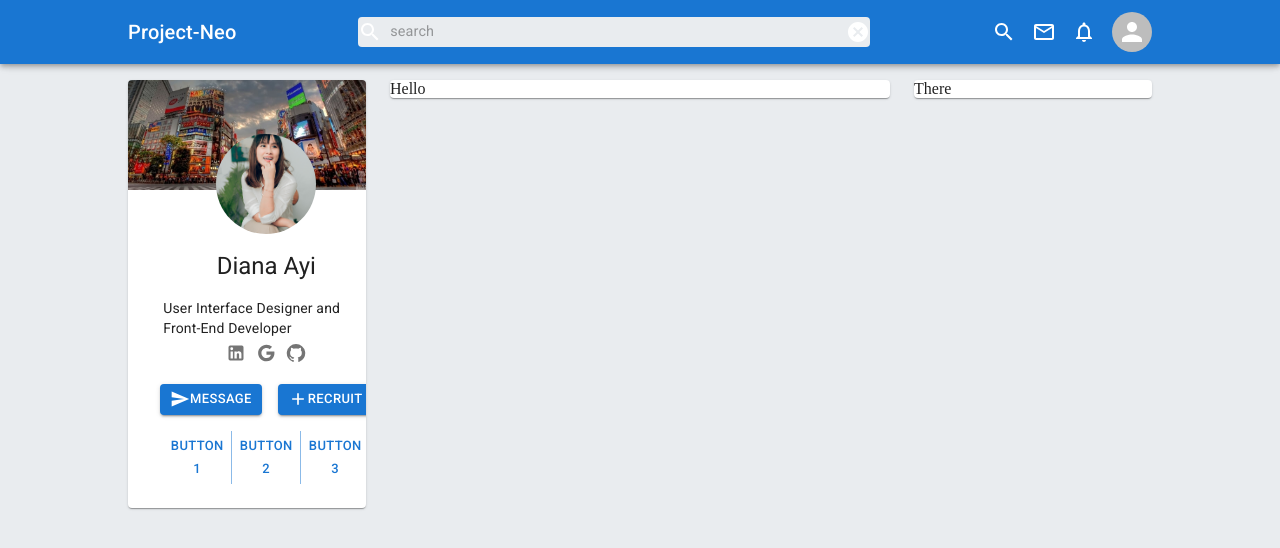
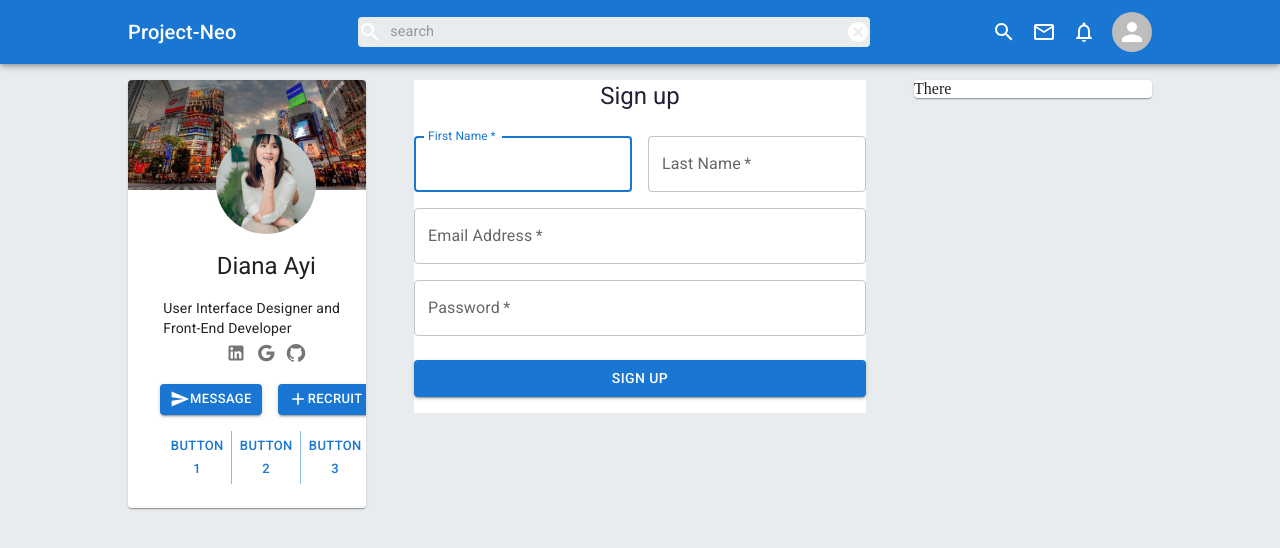
Before and after one commit to jpzambranoleon/project-neo-front-end, a React (Create React App) app: page /profile in a window 1280 px wide. Shown: the top 548 px of the page. Built offline with nearby package versions, Linux system fonts and the light colour scheme.

Commit message:
updated files

```diff
--- a/src/pages/profilePage/Profile.jsx
+++ b/src/pages/profilePage/Profile.jsx
@@ -1,8 +1,9 @@
-import { Box, Grid, Paper } from "@mui/material";
+import { Box, Grid, Paper, TextField } from "@mui/material";
 import Navbar from "../../components/Navbar";
 import { makeStyles } from "@mui/styles";
 import ProfileCard from "../homePage/components/ProfileCard";
 import User from "./components/User";
+import Description from "./components/Description";
 
 const useStyles = makeStyles((theme) => ({
     boxContainer: {
@@ -29,9 +30,7 @@ export default function Profile() {
                         </Box>
                     </Grid>
                     <Grid item sm={6}>
-                        <Paper>
-                            <div>Hello</div>
-                        </Paper>
+                        <Description />
                     </Grid>
                     <Grid item sm={3}>
                         <Paper>
--- /dev/null
+++ b/src/pages/profilePage/components/Description.jsx
@@ -0,0 +1,77 @@
+import { LockOutlined } from "@mui/icons-material";
+import { Avatar, Box, Button, CssBaseline, FormControlLabel, Grid, TextField, Typography, Link, Checkbox, Container } from "@mui/material";
+
+const Description = () => {
+    return (
+        <Container component="main">
+            <Box
+                sx={{
+                    display: 'flex',
+                    flexDirection: 'column',
+                    alignItems: 'center',
+                    bgcolor: 'white'
+                }}
+            >
+                <Typography component="h1" variant="h5">
+                    Sign up
+                </Typography>
+                <Box component="form" noValidate sx={{ mt: 3 }}>
+                    <Grid container spacing={2}>
+                        <Grid item xs={12} sm={6}>
+                            <TextField
+                                autoComplete="given-name"
+                                name="firstName"
+                                required
+                                fullWidth
+                                id="firstName"
+                                label="First Name"
+                                autoFocus
+                            />
+                        </Grid>
+                        <Grid item xs={12} sm={6}>
+                            <TextField
+                                required
+                                fullWidth
+                                id="lastName"
+                                label="Last Name"
+                                name="lastName"
+                                autoComplete="family-name"
+                            />
+                        </Grid>
+                        <Grid item xs={12}>
+                            <TextField
+                                required
+                                fullWidth
+                                id="email"
+                                label="Email Address"
+                                name="email"
+                                autoComplete="email"
+                            />
+                        </Grid>
+                        <Grid item xs={12}>
+                            <TextField
+                                required
+                                fullWidth
+                                name="password"
+                                label="Password"
+                                type="password"
+                                id="password"
+                                autoComplete="new-password"
+                            />
+                        </Grid>
+                    </Grid>
+                    <Button
+                        type="submit"
+                        fullWidth
+                        variant="contained"
+                        sx={{ mt: 3, mb: 2 }}
+                    >
+                        Sign Up
+                    </Button>
+                </Box>
+            </Box>
+        </Container>
+    );
+};
+
+export default Description;
```
Also changed, not shown: src/SignUp.jsx (indentation only).
